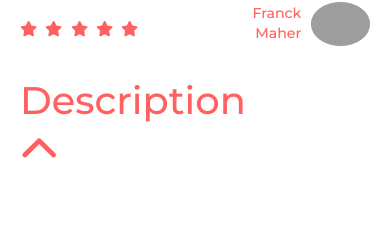
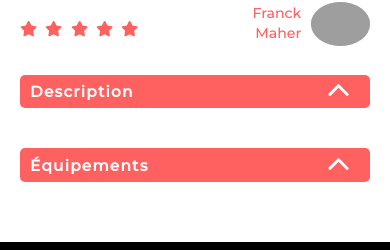
Before and after one commit to newke1234/OC_Projet6, a React (Create React App) app: page /house/0979876d in a window 390 px wide. Shown: the part 540-790 px from the top of the page. Built offline with nearby package versions, Linux system fonts and the light colour scheme; grey boxes are pictures that could not be loaded.

Commit message:
Simplification : house-description et house-equipement deviennt une seule classe : "house"

```diff
--- a/src/styles/dropdown-house.scss
+++ b/src/styles/dropdown-house.scss
@@ -1,21 +1,35 @@
 @import 'variables';
 
 
-.house-description-box {
+.house-box-group {
+  display: flex;
+  flex-direction: row;
+  align-items: flex-start;
+  max-width: 1240px;
+  width: 100%;
+  gap:70px;
+  margin: auto;
+
+  @media screen and (max-width:767px) {
+      display: flex;
+      gap: 0;
+      flex-direction: column;
+      }
+}
+
+.house-box {
   cursor: pointer;
   display: flex;
   flex-direction: column;
   width: 100%;
   justify-content: space-between;
-  min-height: 50px;
-  margin-bottom: 25px;
   overflow: hidden;
 
   .fa-chevron-up, .fa-chevron-down {
-    font-size: 1.25em;
+    font-size: 1.6em;
   }
 
-    &__title {
+  &__title {
     letter-spacing: 1.2px;
     display: flex;
     flex-direction: row;
@@ -23,7 +37,7 @@
     background-color: $boxColor;
     border-radius: $box-border-radius;
     font-weight: bold;
-    font-size: 0.45em;
+    font-size: 0.5em;
     color: $secondary-color;
     padding: 0px 20px 0px 10px;
     z-index: 2;
@@ -44,84 +58,38 @@
   }
 
   &.open {
-    .house-description-box__text-container {
-
+    .house-box__text-container {
       transform: translateY(0%);
       background-color: $third-color;
-      margin-bottom: 20px;
+      margin-bottom: 0px;
     }
   }
 }
 
-.house-equip-box {
-  cursor: pointer;
-  display: flex;
-  flex-direction: column;
-  width: 100%;
-  justify-content: space-between;
-  min-height: 50px;
-  margin-bottom: 25px;
-  overflow: hidden;
-  position: relative;
-
-  &__title {
-    letter-spacing: 1.2px;
-    display: flex;
-    flex-direction: row;
-    justify-content: space-between;
-    background-color: $boxColor;
-    border-radius: $box-border-radius;
-    font-weight: bold;
-    font-size: 0.45em;
-    color: $secondary-color;
-    padding: 0px 20px 0px 10px;
-    z-index: 2;
-  }
-
-  &__text-container {
-
-    color: $main-color;
-    font-size: 0.5em;
-    line-height: 25px;
-    background-color: transparent;
-    border-radius: $box-border-radius;
-    padding: 20px;
-    top: 50px;
-    transform: translateY(-100%);
-    transition: transform 0.2s ease-in-out, margin-top 0.2s ease;
-    z-index: 1;
-    margin-bottom: 0px;
-  }
-
-  &.open {
-    .house-equip-box__text-container {
-      transform: translateY(0%);
-      background-color: $third-color;
-      margin-bottom: 20px;
-  }
-}
-
-@media only screen and (max-width: 767px) {
-  .house-description-box {
-    &__text-container {
-      margin-bottom: -35px;
+@media screen and (max-width:767px) {
+  .house-box {
+    font-size:.8em;
+    .fa-chevron-up, .fa-chevron-down {
+      font-size: 1.5em;
+      display: flex;
+      align-items: center;
+      justify-content: center;
+    }
+    &__title {
+      display: flex;
+      align-items: center;
+      flex-direction: row;
+      height: 4vh;
+      border-radius: 5px;
+      padding-top: 0px;
     }
     &.open {
-      &__text-container {
-        margin-bottom: 10px;
-      }
-    }
-  }
+      .house-box__text-container {
 
-  .house-equip-box {
-    &__text-container {
-      margin-bottom: -35px;
-    }
-    &.open {
-      &__text-container {
+        transform: translateY(0%);
+        background-color: $third-color;
         margin-bottom: 10px;
       }
     }
   }
 }
-}
```
